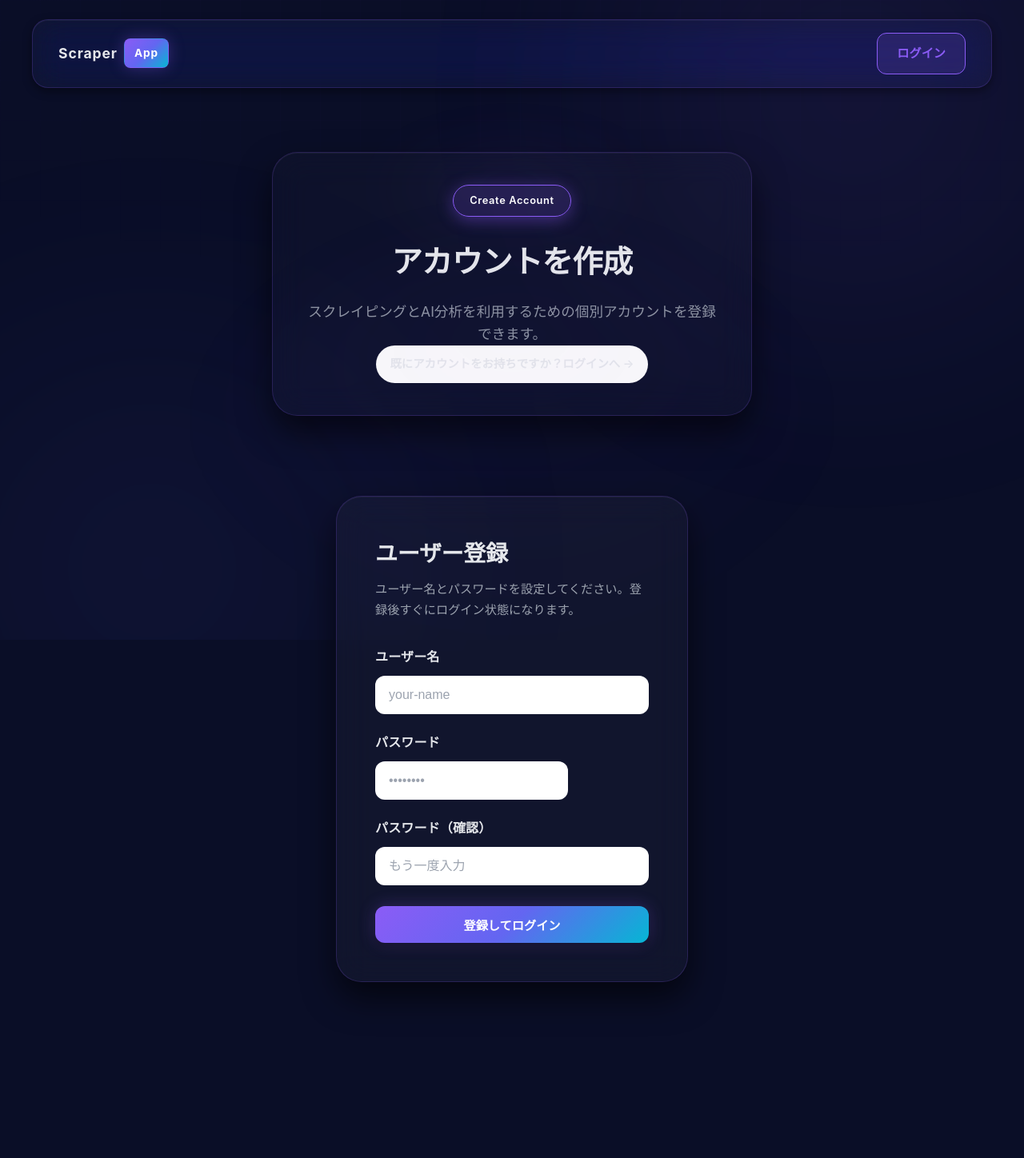
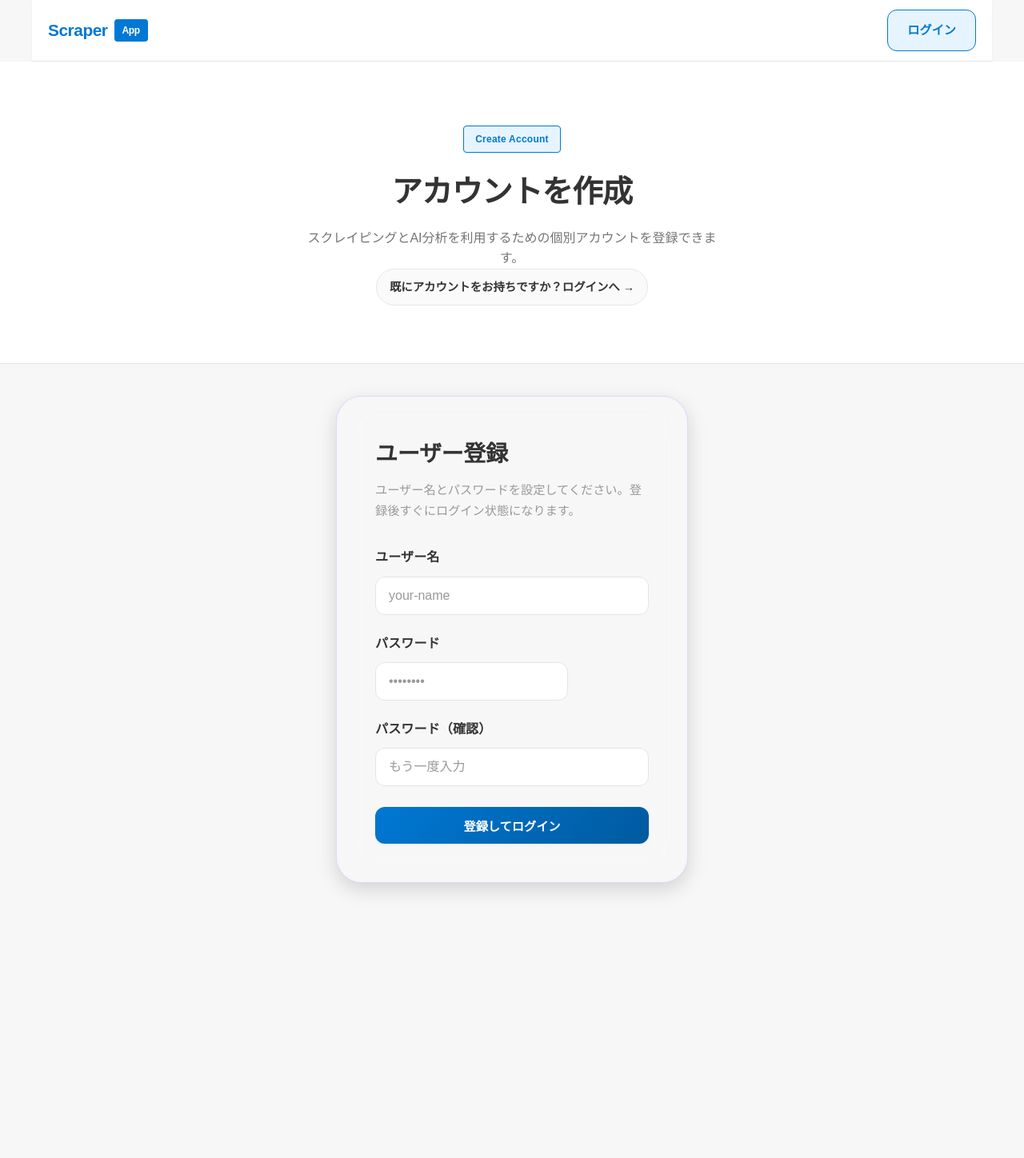
Before and after one commit to miki-thecat/scraper-app, a Flask app: page /register in a window 1280 px wide. Shown: the whole page at 80% size. After the commit the page ends 1117 px from the top, so only its background shows below. Run offline with Flask 3, Linux system fonts and the light colour scheme; some libraries are stand-ins or nearby versions.

Commit message:
refactor: white theme

```diff
--- a/app/static/styles.css
+++ b/app/static/styles.css
@@ -1,24 +1,25 @@
 :root {
     color-scheme: light;
-    font-family: "Noto Sans JP", "Inter", "Segoe UI", system-ui, -apple-system, sans-serif;
-    --color-page-bg: #0a0e27;
-    --color-surface: rgba(255, 255, 255, 0.03);
-    --color-surface-strong: rgba(255, 255, 255, 0.08);
-    --color-surface-accent: rgba(139, 92, 246, 0.08);
-    --color-text: #e5e7eb;
-    --color-muted: #9ca3af;
-    --color-border: rgba(255, 255, 255, 0.1);
-    --color-accent: #8b5cf6;
-    --color-accent-light: rgba(139, 92, 246, 0.15);
-    --color-secondary: #06b6d4;
-    --gradient-primary: linear-gradient(135deg, #8b5cf6 0%, #6366f1 50%, #06b6d4 100%);
-    --gradient-accent: linear-gradient(135deg, rgba(139, 92, 246, 0.2) 0%, rgba(99, 102, 241, 0.1) 100%);
-    --gradient-glow: radial-gradient(circle at 50% 0%, rgba(139, 92, 246, 0.15), transparent 70%);
-    --shadow-sm: 0 1px 2px rgba(0, 0, 0, 0.3);
-    --shadow-md: 0 4px 12px rgba(0, 0, 0, 0.4);
-    --shadow-lg: 0 10px 25px rgba(0, 0, 0, 0.5);
-    --shadow-xl: 0 20px 40px rgba(0, 0, 0, 0.6);
-    --shadow-glow: 0 0 30px rgba(139, 92, 246, 0.3);
+    font-family: "Noto Sans JP", "Yu Gothic", "Hiragino Sans", "Meiryo", sans-serif;
+    --color-page-bg: #f7f7f7;
+    --color-surface: #ffffff;
+    --color-surface-strong: #fafafa;
+    --color-surface-accent: #f0f7ff;
+    --color-text: #333333;
+    --color-text-secondary: #666666;
+    --color-muted: #999999;
+    --color-border: #e5e5e5;
+    --color-border-strong: #d0d0d0;
+    --color-accent: #0078d4;
+    --color-accent-hover: #005a9e;
+    --color-accent-light: #e6f4ff;
+    --color-secondary: #ff0033;
+    --gradient-primary: linear-gradient(135deg, #0078d4 0%, #005a9e 100%);
+    --gradient-accent: linear-gradient(to bottom, #ffffff 0%, #f7f9fc 100%);
+    --shadow-sm: 0 1px 3px rgba(0, 0, 0, 0.08);
+    --shadow-md: 0 2px 8px rgba(0, 0, 0, 0.1);
+    --shadow-lg: 0 4px 16px rgba(0, 0, 0, 0.12);
+    --shadow-xl: 0 8px 24px rgba(0, 0, 0, 0.15);
     line-height: 1.7;
 }
 
@@ -44,49 +45,15 @@ body {
     inset: 0;
     pointer-events: none;
     z-index: 0;
-    background: #0a0e27;
-    overflow: hidden;
+    background: #f7f7f7;
 }
 
 .app-background__glow {
-    position: absolute;
-    width: 800px;
-    height: 800px;
-    border-radius: 50%;
-    filter: blur(150px);
-    opacity: 0.4;
-    animation: float 20s ease-in-out infinite;
-}
-
-@keyframes float {
-    0%, 100% { transform: translate(0, 0) scale(1); }
-    33% { transform: translate(30px, -30px) scale(1.1); }
-    66% { transform: translate(-20px, 20px) scale(0.9); }
-}
-
-.app-background__glow--primary {
-    top: -300px;
-    right: -200px;
-    background: radial-gradient(circle, rgba(139, 92, 246, 0.4), transparent 70%);
-    animation-delay: -5s;
-}
-
-.app-background__glow--secondary {
-    bottom: -300px;
-    left: -200px;
-    background: radial-gradient(circle, rgba(99, 102, 241, 0.3), transparent 70%);
-    animation-delay: -10s;
+    display: none;
 }
 
 .app-background__grid {
-    position: absolute;
-    inset: 0;
-    background-image:
-        linear-gradient(rgba(139, 92, 246, 0.03) 1px, transparent 1px),
-        linear-gradient(90deg, rgba(139, 92, 246, 0.03) 1px, transparent 1px);
-    background-size: 50px 50px;
-    opacity: 0.5;
-    mask-image: radial-gradient(ellipse 80% 50% at 50% 0%, black 40%, transparent 100%);
+    display: none;
 }
 
 .app-shell {
@@ -103,35 +70,32 @@ body {
     justify-content: space-between;
     width: 100%;
     max-width: 1200px;
-    margin: 24px auto 0;
-    padding: 16px 32px;
-    border-radius: 20px;
-    background: rgba(255, 255, 255, 0.03);
-    backdrop-filter: blur(20px) saturate(180%);
-    border: 1px solid rgba(139, 92, 246, 0.2);
-    box-shadow: var(--shadow-md), inset 0 1px 0 0 rgba(255, 255, 255, 0.05);
-    color: var(--color-text);
+    margin: 0 auto;
+    padding: 12px 20px;
+    background: #ffffff;
+    border-bottom: 1px solid var(--color-border);
+    color: var(--color-text);
+    box-shadow: 0 1px 3px rgba(0, 0, 0, 0.05);
 }
 
 .app-topbar__brand {
     font-weight: 700;
-    letter-spacing: 0.05em;
-    color: inherit;
+    letter-spacing: -0.02em;
+    color: var(--color-accent);
     text-decoration: none;
-    font-size: 1.1rem;
+    font-size: 1.3rem;
     display: inline-flex;
     gap: 8px;
     align-items: center;
 }
 
 .app-topbar__brand span {
-    padding: 6px 12px;
-    border-radius: 8px;
-    background: var(--gradient-primary);
-    border: 1px solid rgba(139, 92, 246, 0.3);
+    padding: 4px 10px;
+    border-radius: 4px;
+    background: var(--color-accent);
     color: #ffffff;
-    font-size: 0.85rem;
-    box-shadow: 0 0 20px rgba(139, 92, 246, 0.3);
+    font-size: 0.75rem;
+    font-weight: 600;
 }
 
 .app-topbar__actions {
@@ -158,65 +122,49 @@ body {
 
 .hero {
     position: relative;
-    padding: 80px 24px 60px;
+    padding: 40px 24px 32px;
     text-align: center;
     color: var(--color-text);
+    background: #ffffff;
+    border-bottom: 1px solid var(--color-border);
 }
 
 .hero__inner {
-    max-width: 800px;
+    max-width: 1000px;
     margin: 0 auto;
-    padding: 48px 40px;
-    border-radius: 32px;
-    background: rgba(255, 255, 255, 0.02);
-    backdrop-filter: blur(20px);
-    border: 1px solid rgba(139, 92, 246, 0.2);
-    box-shadow: var(--shadow-xl), inset 0 1px 0 0 rgba(255, 255, 255, 0.05);
-    position: relative;
+    padding: 0;
 }
 
 .hero__inner::before {
-    content: '';
-    position: absolute;
-    top: 0;
-    left: 50%;
-    transform: translateX(-50%);
-    width: 80%;
-    height: 100px;
-    background: var(--gradient-glow);
-    border-radius: 50%;
-    filter: blur(40px);
-    opacity: 0.6;
-    z-index: -1;
+    display: none;
 }
 
 .hero__badge {
     display: inline-flex;
     align-items: center;
     gap: 6px;
-    padding: 8px 20px;
-    border-radius: 999px;
-    font-size: 0.8rem;
-    letter-spacing: 0.05em;
+    padding: 6px 14px;
+    border-radius: 4px;
+    font-size: 0.75rem;
+    letter-spacing: 0.02em;
     font-weight: 600;
-    background: var(--gradient-primary);
-    border: 1px solid rgba(139, 92, 246, 0.5);
-    color: #ffffff;
-    box-shadow: 0 4px 20px rgba(139, 92, 246, 0.4);
+    background: var(--color-accent-light);
+    border: 1px solid var(--color-accent);
+    color: var(--color-accent);
 }
 
 .hero h1 {
-    margin: 24px 0 16px;
-    font-size: clamp(2.5rem, 4vw, 3.5rem);
-    font-weight: 800;
+    margin: 16px 0 12px;
+    font-size: clamp(1.8rem, 3vw, 2.5rem);
+    font-weight: 700;
     letter-spacing: -0.02em;
     color: var(--color-text);
 }
 
 .tagline {
     margin: 0;
-    font-size: 1.1rem;
-    color: var(--color-muted);
+    font-size: 1rem;
+    color: var(--color-text-secondary);
     line-height: 1.6;
 }
 
@@ -581,29 +522,18 @@ body {
 .button--primary {
     color: #ffffff;
     background: var(--gradient-primary);
-    box-shadow: var(--shadow-md), 0 0 20px rgba(139, 92, 246, 0.3);
+    box-shadow: var(--shadow-sm);
     position: relative;
     overflow: hidden;
 }
 
 .button--primary::before {
-    content: '';
-    position: absolute;
-    top: 0;
-    left: -100%;
-    width: 100%;
-    height: 100%;
-    background: linear-gradient(90deg, transparent, rgba(255, 255, 255, 0.2), transparent);
-    transition: left 0.5s ease;
-}
-
-.button--primary:hover::before {
-    left: 100%;
+    display: none;
 }
 
 .button--primary:hover {
-    transform: translateY(-2px);
-    box-shadow: var(--shadow-lg), 0 0 30px rgba(139, 92, 246, 0.5);
+    background: var(--color-accent-hover);
+    box-shadow: var(--shadow-md);
 }
 
 .button--secondary {
@@ -784,19 +714,18 @@ input[type="search"],
 input[type="date"],
 select {
     width: 100%;
-    padding: 14px 16px;
-    border-radius: 12px;
-    border: 1px solid rgba(139, 92, 246, 0.2);
-    background: rgba(255, 255, 255, 0.05);
-    backdrop-filter: blur(10px);
-    font-size: 1rem;
-    color: var(--color-text);
-    box-shadow: var(--shadow-sm);
+    padding: 10px 12px;
+    border-radius: 4px;
+    border: 1px solid var(--color-border);
+    background: #ffffff;
+    font-size: 0.95rem;
+    color: var(--color-text);
+    box-shadow: inset 0 1px 2px rgba(0, 0, 0, 0.05);
     appearance: none;
-    transition: all 0.3s ease;
-}
-
-input::placeholder {
+    transition: all 0.2s ease;
+}
+
+.input::placeholder {
     color: var(--color-muted);
 }
 
```
Also changed, not shown: other parts of app/static/styles.css (+45 -68 lines).
